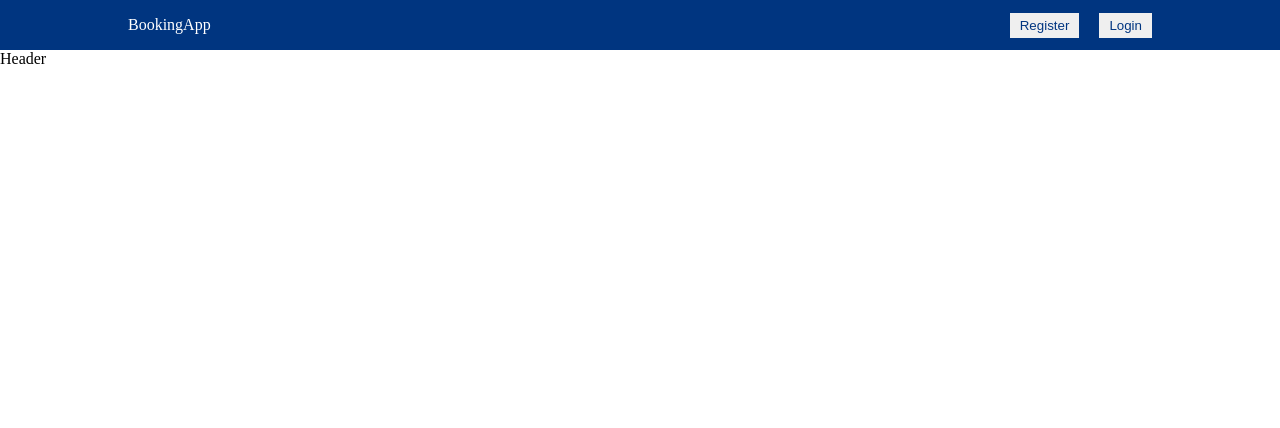
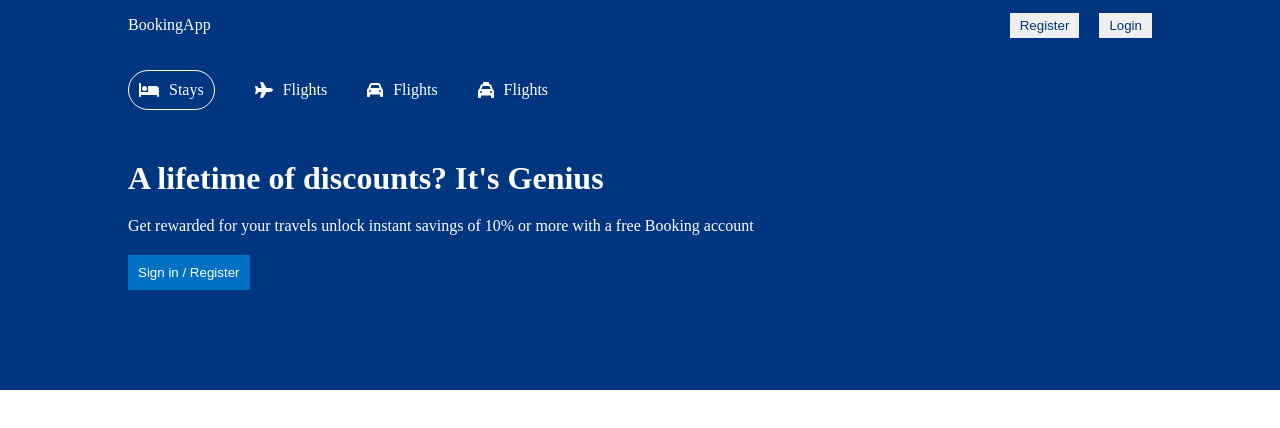
Before and after one commit to WarunaDisanayaka/MERN-Booking-App, a React (Create React App) app in the folder booking/: page / in a window 1280 px wide. Shown: the top 428 px of the page. Built offline with nearby package versions, Linux system fonts and the light colour scheme.

Commit message:
Header design done

```diff
--- a/booking/package.json
+++ b/booking/package.json
@@ -3,9 +3,15 @@
   "version": "0.1.0",
   "private": true,
   "dependencies": {
+    "@fortawesome/fontawesome-svg-core": "^6.5.1",
+    "@fortawesome/free-brands-svg-icons": "^6.5.1",
+    "@fortawesome/free-regular-svg-icons": "^6.5.1",
+    "@fortawesome/free-solid-svg-icons": "^6.5.1",
+    "@fortawesome/react-fontawesome": "^0.2.0",
     "@testing-library/jest-dom": "^5.16.5",
     "@testing-library/react": "^13.4.0",
     "@testing-library/user-event": "^13.5.0",
+    "babel-plugin-macros": "^3.1.0",
     "react": "^18.2.0",
     "react-dom": "^18.2.0",
     "react-router-dom": "^6.14.1",
--- a/booking/src/components/header/Header.jsx
+++ b/booking/src/components/header/Header.jsx
@@ -1,10 +1,39 @@
 import React from 'react'
 import "./header.css"
+import { FontAwesomeIcon } from "@fortawesome/react-fontawesome"
+import { faBed, faCar, faPlane, faTaxi } from '@fortawesome/free-solid-svg-icons'
+
+
 
 const Header = () => {
-  return (
-    <div className='hedaer'>Header</div>
-  )
+    return (
+        <div className='header'>
+            <div className="headerContainer">
+                <div className="headerList">
+                    <div className="headerListItem active">
+                        <FontAwesomeIcon icon={faBed} />
+                        <span>Stays</span>
+                    </div>
+                    <div className="headerListItem">
+                        <FontAwesomeIcon icon={faPlane} />
+                        <span>Flights</span>
+                    </div>
+                    <div className="headerListItem">
+                        <FontAwesomeIcon icon={faCar} />
+                        <span>Flights</span>
+                    </div>
+                    <div className="headerListItem">
+                        <FontAwesomeIcon icon={faTaxi} />
+                        <span>Flights</span>
+                    </div>
+                </div>
+                <h1 className="headerTitle">A lifetime of discounts? It's Genius</h1>
+                <p className="headerDesc">Get rewarded for your travels unlock instant savings of 10% or
+                more with a free Booking account</p>
+                <button className="headerBtn">Sign in / Register</button>
+            </div>
+        </div>
+    )
 }
 
 export default Header;
--- a/booking/src/components/header/header.css
+++ b/booking/src/components/header/header.css
@@ -0,0 +1,43 @@
+.header{
+    background-color: #003580;
+    color: white;
+    display: flex;
+    justify-content: center;
+}
+
+.headerContainer{
+    width: 100%;
+    max-width: 1024px;
+    margin: 20px 0px 100px 0px;
+}
+
+.headerList{
+    display: flex;
+    gap: 40px;
+    margin-bottom: 50px;
+}
+
+.headerListItem{
+    display: flex;
+    align-items: center;
+    gap: 10px;
+}
+
+.headerListItem.active{
+    border: 1px solid white;
+    padding: 10px;
+    border-radius: 20px;
+}
+
+.headerDesc{
+    margin: 20px 0px;
+}
+
+.headerBtn{
+    background-color: #0071c2;
+    color: white;
+    font-weight: 500;
+    border: none;
+    padding: 10px;
+    cursor: pointer;
+}
```
Also changed, not shown: 1 other file (tests, documents, lock files or other folders).
